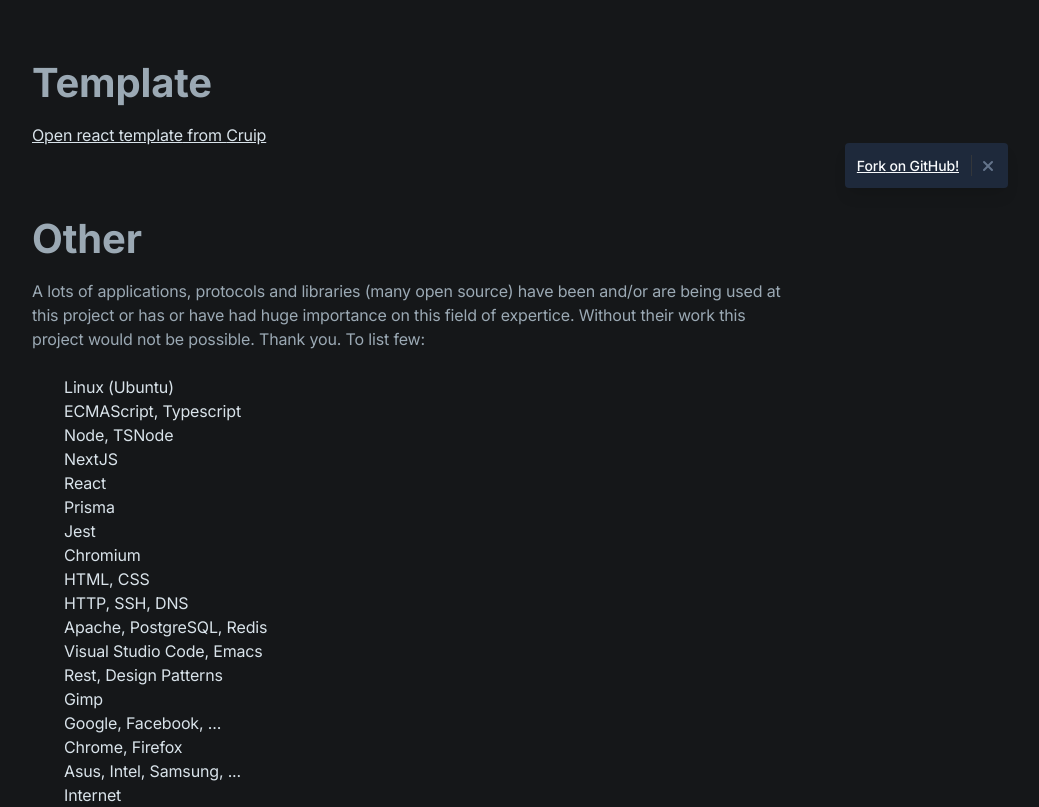
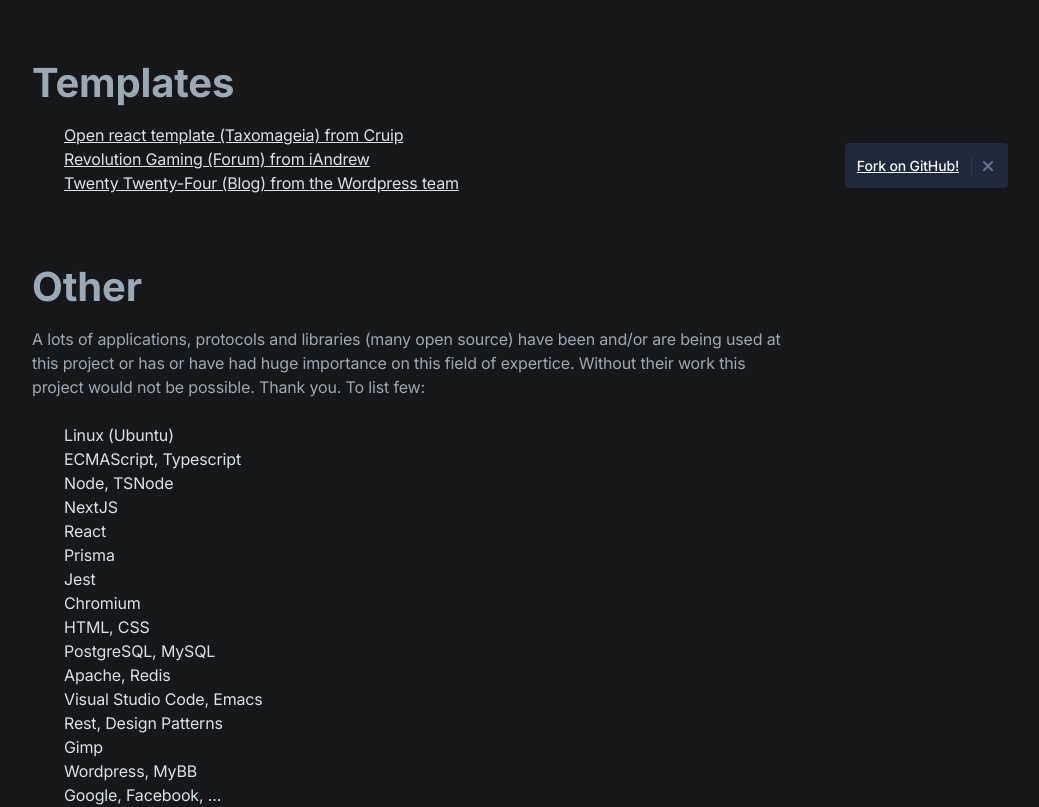
Before and after one commit to Nerdman4U/taxomageia-frontend, a Next.js app: page /credits in a window 1280 px wide. Shown: the part 580-1387 px from the top of the page, without its empty margins (224-1263 px from the left). Built offline with nearby package versions, Linux system fonts and the light colour scheme; no server answers.

Commit message:
feat(credits): template credits

```diff
--- a/app/credits/credits.json
+++ b/app/credits/credits.json
@@ -1,9 +1,20 @@
 {
-  "template": {
+  "templates": [{
+    "for": "Taxomageia",
     "url": "https://github.com/cruip/open-react-template",
     "name": "Open react template",
     "from": "Cruip"
-  },
+  },{
+    "for": "Forum",
+    "url": "https://community.mybb.com/mods.php?action=view&pid=196",
+    "name": "Revolution Gaming",
+    "from": "iAndrew"
+  },{
+    "for": "Blog",
+    "url": "https://wordpress.org/themes/twentytwentyfour/",
+    "name": "Twenty Twenty-Four",
+    "from": "the Wordpress team"
+  }],
   "images": [
     {
       "name": "Alien",
--- a/app/credits/page.tsx
+++ b/app/credits/page.tsx
@@ -1,17 +1,23 @@
 import credits from "./credits.json" assert { type: "json" }
 
-type images = {
+type items = {
   name: string,
   url: string,
-  from: string
+  from: string,
+  for?: string
 }
-const Images = ({images}: {images: images[]}) => {
+const Items = ({items, topic}: {items: items[], topic:string}) => {
   return (
     <div className="max-w-3xl mx-auto md:pb-16">
-      <h3 className="h3 mb-3 text-gray-400">Images</h3>
+      <h3 className="h3 mb-3 text-gray-400">{topic}</h3>
       <div>
         <ul className="text-gray-200">
-          { images.map((item) => <li key={item.name}><a target="_blank" href={item.url}>{item.name} from {item.from}</a></li>) }
+          {
+            items.map((item) => {
+              const name = (!!item.for) ? `${item.name} (${item.for})` : item.name
+              return <li key={item.name}><a target="_blank" href={item.url}>{name} from {item.from}</a></li>
+            })
+          }
         </ul>
       </div>
     </div>
@@ -19,8 +25,8 @@
 }
 
 const Credits = () => {
-  const template = credits.template
-  const images = credits.images as images[]
+  const templates = credits.templates as items[]
+  const images = credits.images as items[]
   return (
     <section id="versions">
       <div className="max-w-6xl mx-auto px-4 sm:px-6 text-gray-400">
@@ -33,15 +39,11 @@
             <p className="text-xl text-gray-400">Following items have been and are used at Taxomageia. Thank you!</p>
           </div>
 
-          {/* Items */}
-          { <Images images={images} /> }
+          {/* Images */}
+          { <Items items={images} topic="Images" /> }
 
-          <div className="max-w-3xl mx-auto md:pb-16">
-            <h3 className="h3 mb-3 text-gray-400">Template</h3>
-            <div className="text-gray-200">
-              <a href={template.url}>{template.name} from {template.from}</a>
-            </div>
-          </div>
+          {/* Templates */}
+          { <Items items={templates} topic="Templates" /> }
 
           <div className="max-w-3xl mx-auto md:pb-16">
             <h3 className="h3 mb-3 text-gray-400">Other</h3>
@@ -57,14 +59,17 @@
                 <li>Jest</li>
                 <li>Chromium</li>
                 <li>HTML, CSS</li>
-                <li>HTTP, SSH, DNS</li>
-                <li>Apache, PostgreSQL, Redis</li>
+		<li>PostgreSQL, MySQL</li>
+                <li>Apache, Redis</li>
                 <li>Visual Studio Code, Emacs</li>
                 <li>Rest, Design Patterns</li>
                 <li>Gimp</li>
+		<li>Wordpress, MyBB</li>
                 <li>Google, Facebook, ...</li>
                 <li>Chrome, Firefox</li>
                 <li>Asus, Intel, Samsung, ...</li>
+                <li>HTTP, SSH, DNS</li>
+		<li>TCP, IP</li>
                 <li>Internet</li>
                 <li><a href="https://en.wikipedia.org/wiki/Turing_machine" target="_top">Turing machine</a></li>
                 <li><a href="https://en.wikipedia.org/wiki/Plankalk%C3%BCl" target="_blank">Plankalkül</a></li>
```
